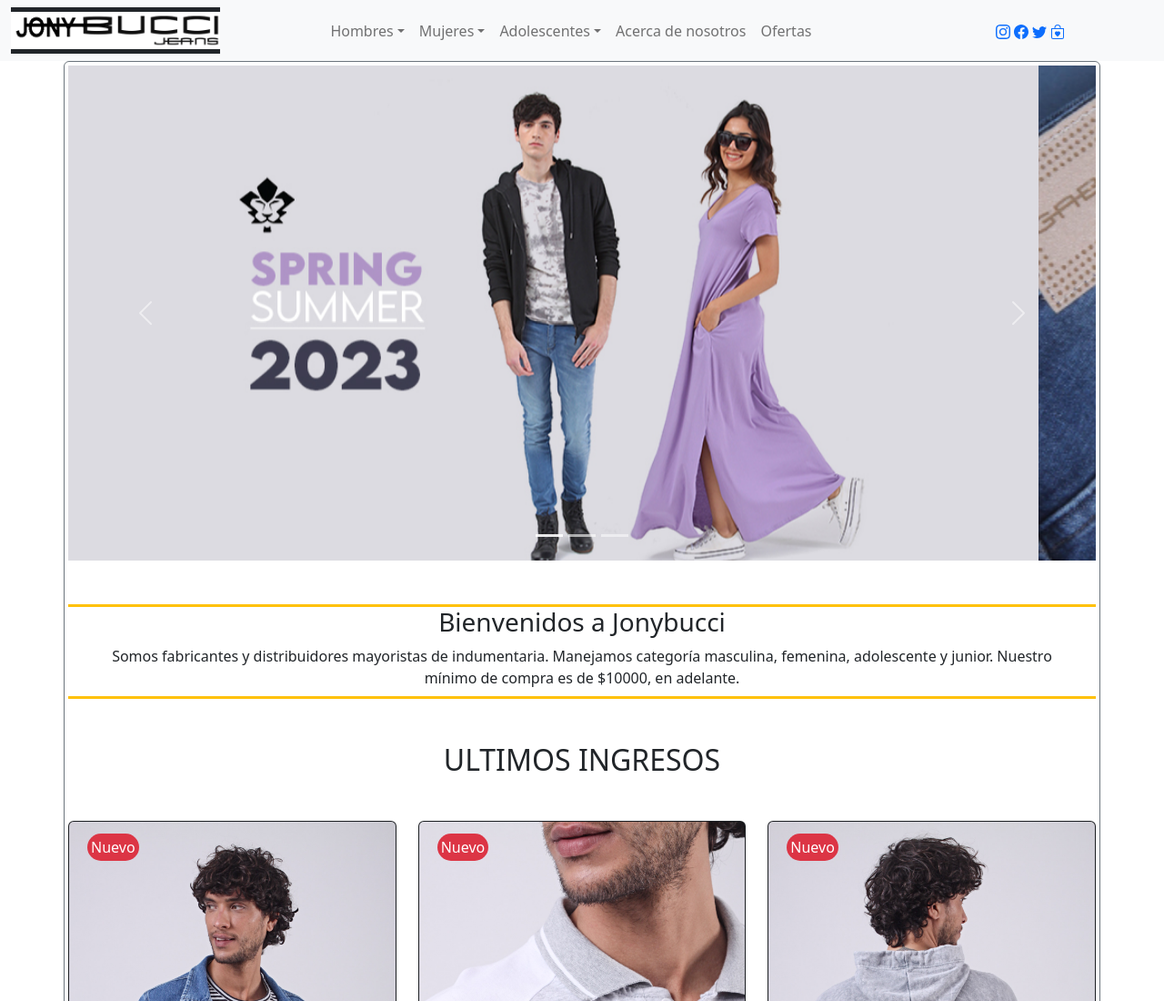
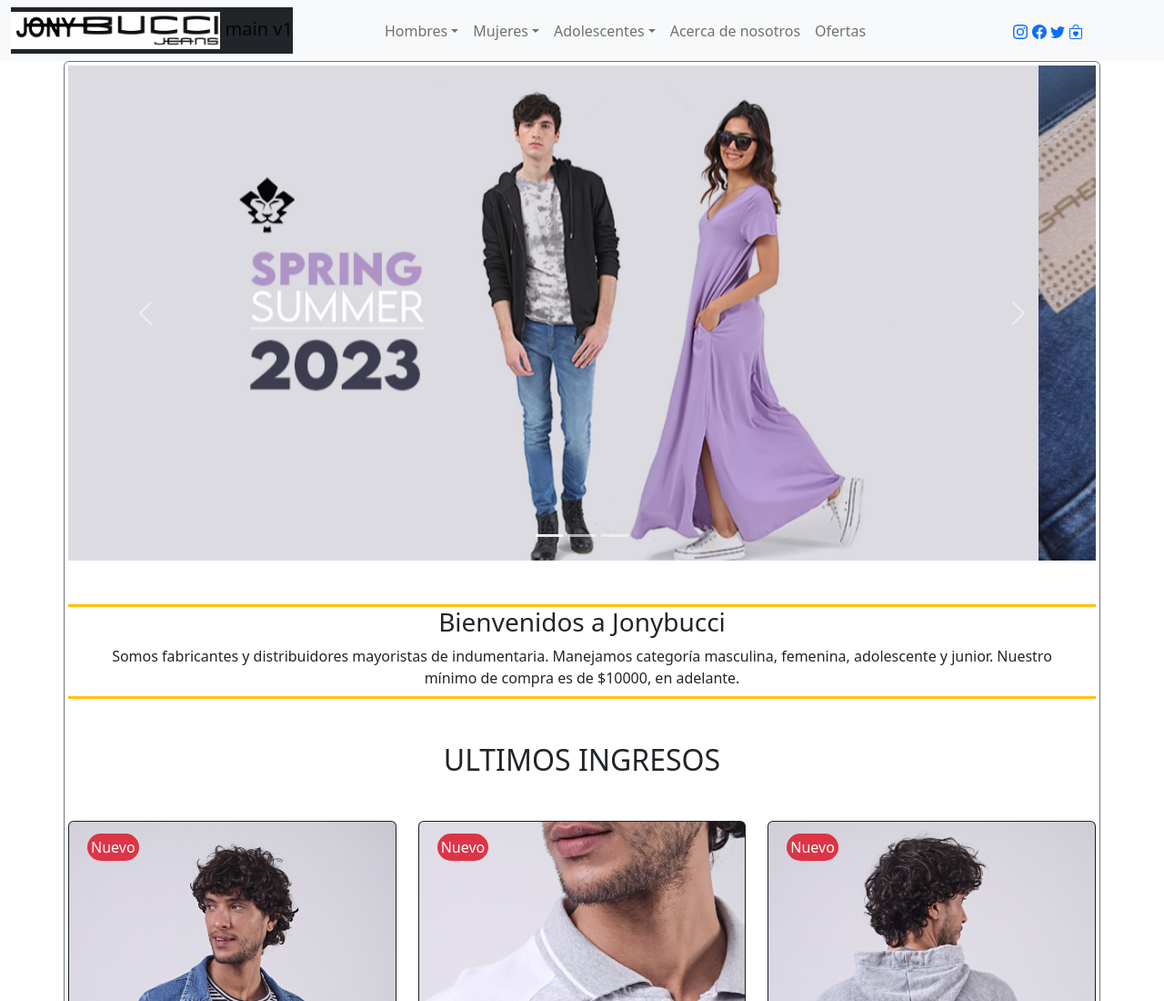
Before and after one commit to fernandoasd/jonybucci.io, a plain HTML site: page index.html in a window 1280 px wide. Shown: the top 1100 px of the page at 91% size. Drawn offline with nearby package versions, Linux system fonts and the light colour scheme.

```diff
--- a/index.html
+++ b/index.html
@@ -29,6 +29,7 @@
     <div class="container-fluid justify-content-around">
         <a class="navbar-brand bg-dark" href="#">
             <img src="./imagenes/gabucci-copia.png" alt="Logo" style="width:18vw;" class="">
+            <span class="bg-color-warning">main v1</span>
         </a>
         <button class="navbar-toggler" type="button" data-bs-toggle="collapse" data-bs-target="#collapsibleNavbar">
             <span class="navbar-toggler-icon"></span>
```
Also changed, not shown: imagenes/gaspi-spiderman.webp (deleted), imagenes/gaspi-youtubepng.webp (deleted), imagenes/gaspi1.jpg (deleted), 1 other file.
